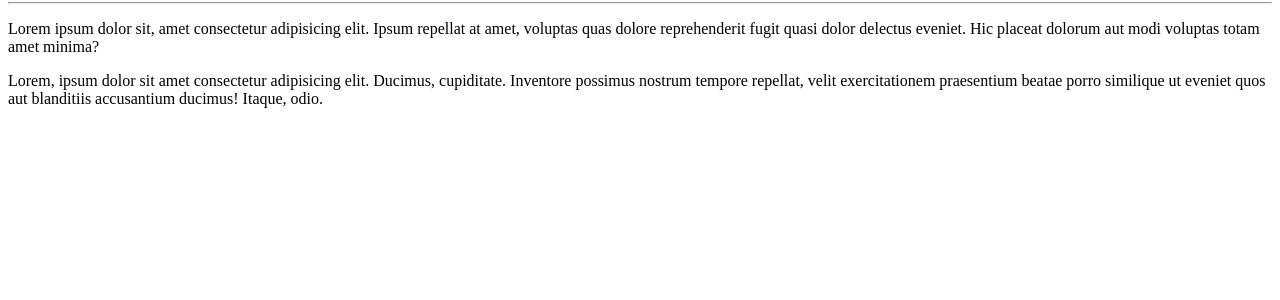
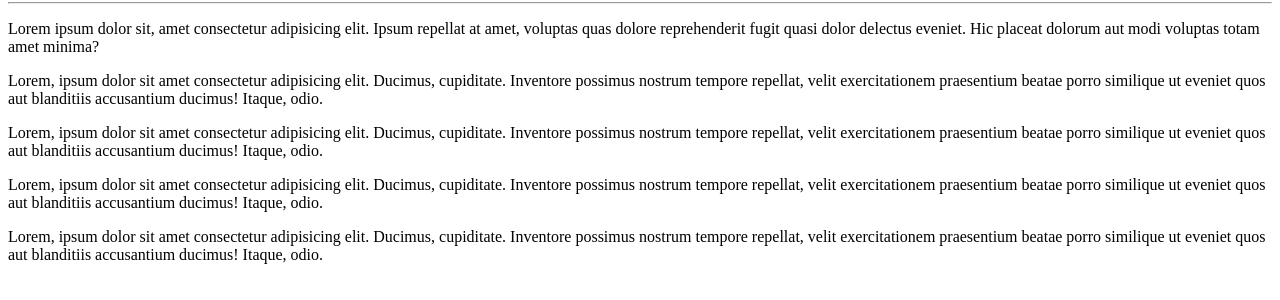
Before and after one commit to sajermann/Ola-Mundo, a plain HTML site: page site-exemplo/index.html in a window 1280 px wide. Shown: the part 78-378 px from the top of the page. Drawn offline with Linux system fonts and the light colour scheme.

Commit message:
5 Paragrafo

```diff
--- a/site-exemplo/index.html
+++ b/site-exemplo/index.html
@@ -10,5 +10,8 @@
     <hr>
     <p>Lorem ipsum dolor sit, amet consectetur adipisicing elit. Ipsum repellat at amet, voluptas quas dolore reprehenderit fugit quasi dolor delectus eveniet. Hic placeat dolorum aut modi voluptas totam amet minima?</p>
     <p>Lorem, ipsum dolor sit amet consectetur adipisicing elit. Ducimus, cupiditate. Inventore possimus nostrum tempore repellat, velit exercitationem praesentium beatae porro similique ut eveniet quos aut blanditiis accusantium ducimus! Itaque, odio.</p>
+    <p>Lorem, ipsum dolor sit amet consectetur adipisicing elit. Ducimus, cupiditate. Inventore possimus nostrum tempore repellat, velit exercitationem praesentium beatae porro similique ut eveniet quos aut blanditiis accusantium ducimus! Itaque, odio.</p>
+    <p>Lorem, ipsum dolor sit amet consectetur adipisicing elit. Ducimus, cupiditate. Inventore possimus nostrum tempore repellat, velit exercitationem praesentium beatae porro similique ut eveniet quos aut blanditiis accusantium ducimus! Itaque, odio.</p>
+    <p>Lorem, ipsum dolor sit amet consectetur adipisicing elit. Ducimus, cupiditate. Inventore possimus nostrum tempore repellat, velit exercitationem praesentium beatae porro similique ut eveniet quos aut blanditiis accusantium ducimus! Itaque, odio.</p>
 </body>
 </html>
```
